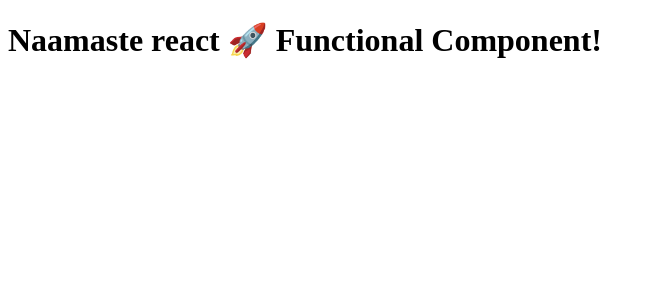
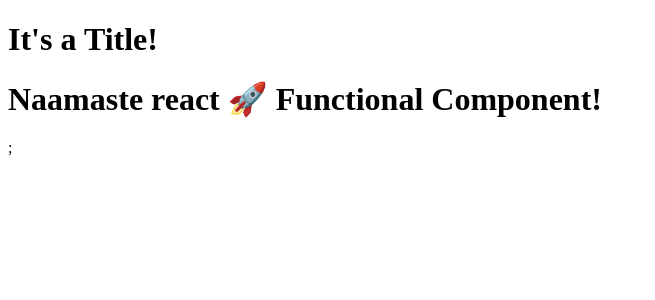
Before and after one commit to deepnitk/NamasteDev, a React (Vite) app in the folder namaste-react/: page / in a window 1280 px wide. Shown: the top 300 px of the page, without its empty margins (0-655 px from the left). Built offline with nearby package versions, Linux system fonts and the light colour scheme.

Commit message:
Component Composition done

```diff
--- a/namaste-react/App.js
+++ b/namaste-react/App.js
@@ -1,10 +1,16 @@
 import React from "react";
 import ReactDOM from "react-dom/client";
 
-const heading = React.createElement("h1", {id: "heading"}, "Naamaste React 🚀");
-const jsxHeading = <h1>Naamaste react 🚀</h1>
+const Title = () => {
+    return <h1 className="title" tabIndex="5">It's a Title!</h1>;
+}
 const HeadingComponent = () => {
-    return <h1>Naamaste react 🚀 Functional Component!</h1>;
+    return (
+        <div>
+            <Title/>
+            <h1>Naamaste react 🚀 Functional Component!</h1>;
+        </div>
+    );
 }
 
 const root = ReactDOM.createRoot(document.getElementById("root"));
```
